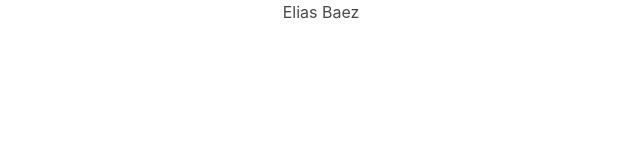
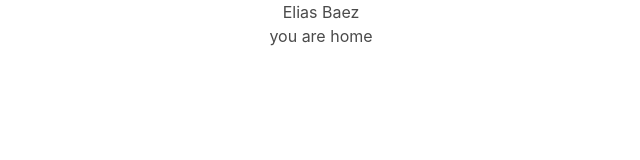
Before and after one commit to baezus/website-redux, a React (Create React App) app in the folder client/: page / in a window 1280 px wide. Shown: the top 160 px of the page, without its empty margins (319-959 px from the left). Built offline with nearby package versions, Linux system fonts and the light colour scheme.

Commit message:
Added React hooks.

```diff
--- a/client/src/App.js
+++ b/client/src/App.js
@@ -1,9 +1,20 @@
+import React, { useEffect, useState } from 'react';
 import './styles/App.scss';
 
+
 function App() {
+
+  const [isHome, setIsHome] = useState(true);
+  const [path, setPath] = useState('home');
+
+  useEffect(() => {
+    console.log('use effect hook ran');
+  }, [])
+
   return (
     <div className="App">
       <p>Elias Baez</p>
+      <p>you are {path}</p>
     </div>
   );
 }
```
Also changed, not shown: 1 other file (tests, documents, lock files or other folders).
